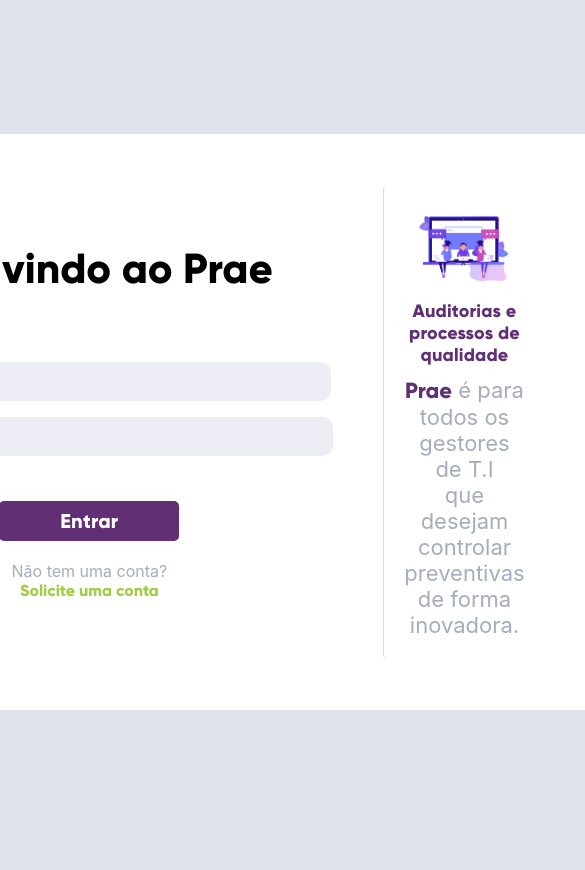
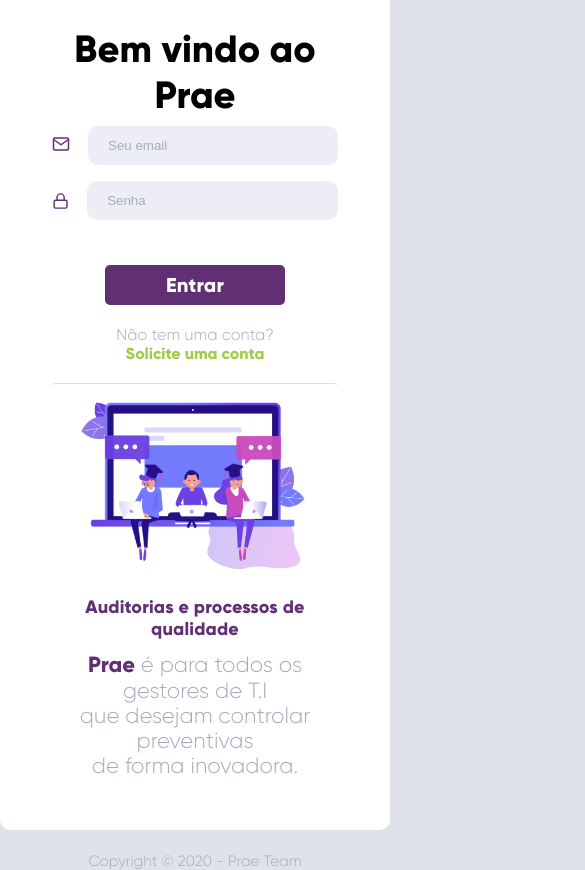
Before and after one commit to rossignolli/prae, a React (Create React App) app: page / in a window 390 px wide. Shown: the whole page, 585 px wide, since content can reach past the window. Before the commit the page ends 844 px from the top, so only its background shows below. Built offline with nearby package versions, Linux system fonts and the light colour scheme.

Commit message:
## BugFix | 06/04/1994 |  Responsive Fix |  Cleanup Files

```diff
--- a/src/global.css
+++ b/src/global.css
@@ -1,8 +1,11 @@
+@font-face {
+  font-family: "GilroyBold";
+  src: url("./assets/fonts/Gilroy-ExtraBold.otf");
+}
+
 @font-face {
   font-family: "GilroyLight";
   src: url("./assets/fonts/Gilroy-Light.otf");
-  font-family: "GilroyBold";
-  src: url("./assets/fonts/Gilroy-ExtraBold.otf");
 }
 
 * {
--- a/src/pages/Login/index.js
+++ b/src/pages/Login/index.js
@@ -9,6 +9,7 @@
 export default function Logon() {
   return (
     <div className="logon-container">
+
       <div className="content">
         <div className="form">
           <h1>Bem vindo ao Prae</h1>
@@ -34,13 +35,15 @@
           <img src={login_img} alt="Login" />
           <p className="ptitle">Auditorias e processos de qualidade</p>
           <p>
-            {" "}
             <span>Prae</span> é para todos os gestores de T.I <br /> que desejam
             controlar preventivas
             <br /> de forma inovadora.
           </p>
         </div>
       </div>
+
+
+<footer><a href="123">Copyright © 2020 - Prae Team </a></footer>
     </div>
   );
 }
--- a/src/pages/Login/styles.css
+++ b/src/pages/Login/styles.css
@@ -1,7 +1,12 @@
 @font-face {
   font-family: "GilroyBold";
   src: url("../../assets/fonts/Gilroy-ExtraBold.otf");
+  font-family: "GilroyLight";
+  src: url("../../assets/fonts/Gilroy-Light.otf");
+
 }
+
+
 
 .logon-container {
   width: 100%;
@@ -11,8 +16,8 @@
   display: flex;
   align-items: center;
   justify-content: center;
+  flex-direction: column;
 }
-
 
 .logon-container .form form button {
   color: #ffffff;
@@ -28,12 +33,11 @@
   line-height: 29px;
   letter-spacing: 0.01em;
   margin-top: 37px;
-
   margin-bottom: 20px;
-
 }
 
 .logon-container .form form p {
+  font-family: "GilroyLight";
   color: #a6acbe;
 }
 
@@ -43,29 +47,27 @@
   text-decoration: none;
 }
 
-.logon-container .form form  {
+.logon-container .form form {
   display: flex;
   flex-direction: column;
   align-items: center;
 }
 
-.logon-container .form  h1 {
+.logon-container .form h1 {
   text-align: center;
   font-size: 42px;
   margin-bottom: 60px;
   font-family: "GilroyBold";
 }
 
-.logon-container .content .form form .input-container{
+.logon-container .content .form form .input-container {
   display: flex;
   width: 100%;
   align-items: center;
-
 }
 
-.logon-container .content .form form input{
+.logon-container .content .form form input {
   width: 450px;
-
 }
 
 .logon-container .content .form form .input-container svg {
@@ -79,21 +81,6 @@
   min-width: 50px;
   text-align: center;
 }
-
-
-
-
-
-
-
-
-
-
-
-
-
-
-
 
 .logon-container .content {
   padding: 52px;
@@ -126,11 +113,11 @@
   margin-left: 50px;
 }
 
-
 .logon-container .content .adv p {
   text-align: center;
   color: #a6acbe;
   font-size: 22px;
+  font-family: "GilroyLight";
 }
 
 .logon-container .content .adv img {
@@ -145,3 +132,49 @@
   font-family: "GilroyBold";
   color: #612f74;
 }
+
+@media (max-width: 600px) {
+  .logon-container .content {
+    display: inline-block;
+  }
+
+  .logon-container .content .form form input {
+    display: inline-block;
+
+    width: 100%;
+  }
+
+  .logon-container .content .adv {
+    display: inline-block;
+    text-align: center;
+    border: none;
+    padding: 0;
+    margin: 0;
+    border-top: 1px solid #ddd;
+    color: #a6acbe;
+  }
+
+  .logon-container .form h1 {
+    text-align: center;
+    font-size: 38px;
+    margin: 0;
+    font-family: "GilroyBold";
+  }
+
+  .logon-container .form {
+    margin-bottom: 20px;
+  }
+}
+
+
+footer  {
+  margin-top: 20px;
+}
+
+
+footer a {
+  text-decoration: none;
+  color: #a6acbe;
+  font-size: 15px;
+  font-family: "GilroyLight";
+}
```
Also changed, not shown: src/logo.svg (deleted), 1 other file (tests, documents, lock files or other folders). Lines whose indentation alone changed are shown as unchanged.
